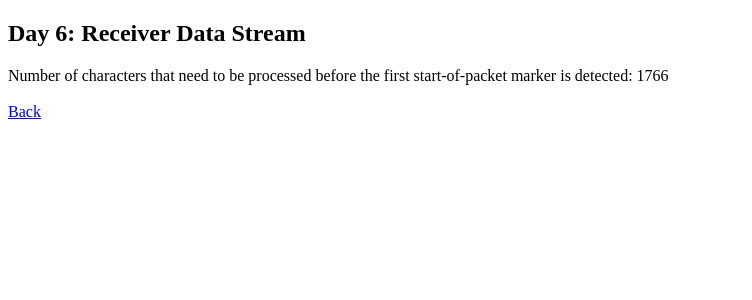
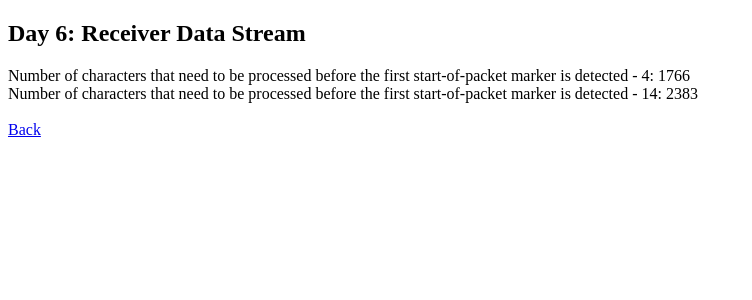
Before and after one commit to nyahehnagi/adventofcode2022, a React app: page /receiver in a window 1280 px wide. Shown: the top 300 px of the page, without its empty margins (0-752 px from the left). Built offline with nearby package versions, Linux system fonts and the light colour scheme.

Commit message:
Day 6 part 2

```diff
--- a/src/components/Receiver/Receiver.tsx
+++ b/src/components/Receiver/Receiver.tsx
@@ -32,18 +32,23 @@ const Receiver = ({ data }: IData): ReactElement => {
     return -1;
   };
 
-  const getCharactersCount = (): number => {
-    const windows = toWindows(chars, 4);
+  const getCharactersCount = (size: number): number => {
+    const windows = toWindows(chars, size);
     const firstUnique = findFirstUnique(windows);
-    return firstUnique + 4;
+    return firstUnique + size;
   };
+
 
   return (
     <div>
       <h2>Day 6: Receiver Data Stream</h2>
       <div>
         Number of characters that need to be processed before the first
-        start-of-packet marker is detected: {getCharactersCount()}
+        start-of-packet marker is detected - 4: {getCharactersCount(4)}
+      </div>
+      <div>
+        Number of characters that need to be processed before the first
+        start-of-packet marker is detected - 14: {getCharactersCount(14)}
       </div>
       <br></br>
       <Link to="/">Back</Link>
```
